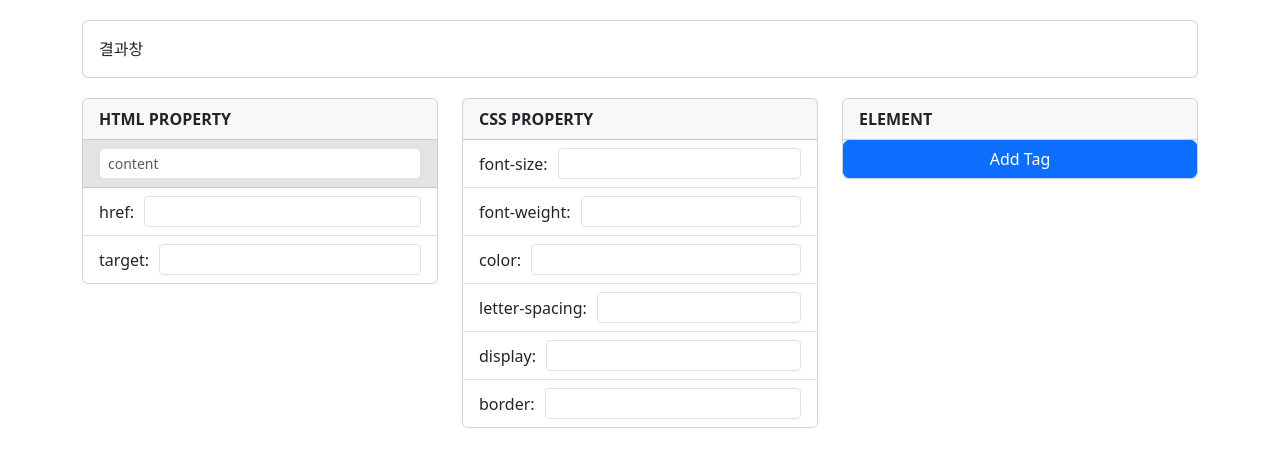
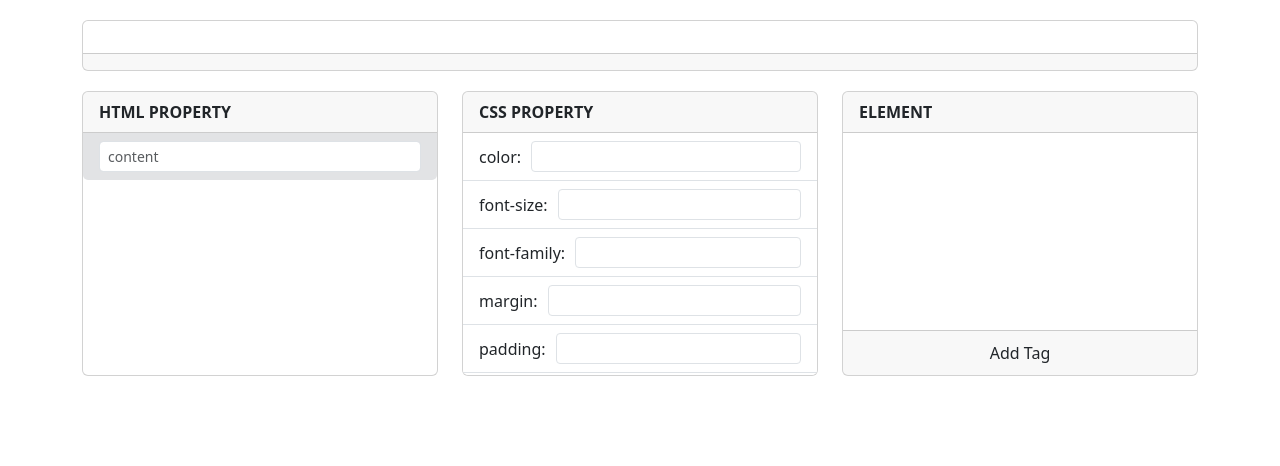
Before and after one commit to black-pepper/HTML-CSS-Study, a React (Create React App) app: page / in a window 1280 px wide. Shown: the top 466 px of the page. Built offline with nearby package versions, Linux system fonts and the light colour scheme.

Commit message:
Update CSS Propepry and Result Box

```diff
--- a/src/Main.js
+++ b/src/Main.js
@@ -44,9 +44,8 @@ const Main = () => {
 
   const updateCSSProperties = (index, newCssProperty) => {
     setTagData((prevTagData) => {
-      const updatedTagData = [...prevTagData];
-      // Ensure the index is valid
-      if (index >= 0 && index < updatedTagData.length) {
+      if (index >= 0 && index < prevTagData.length) {
+        const updatedTagData = [...prevTagData];
         updatedTagData[index] = {
           ...updatedTagData[index],
           cssProperty: {
@@ -54,8 +53,10 @@ const Main = () => {
             ...newCssProperty,
           },
         };
+        setTagData(updatedTagData);
+        setSelectedElement(updatedTagData[index]);
       }
-      return updatedTagData;
+      return prevTagData;
     });
   };
   const addTagData = (tagType) => {
@@ -68,7 +69,9 @@ const Main = () => {
 
   return (
     <div className="container">
-      <ResultBox />
+      <ResultBox
+        tagData={tagData}
+      />
       <div className="row">
         <div className="col">
           <HTMLPropertyList
@@ -78,7 +81,7 @@ const Main = () => {
         </div>
         <div className="col">
           <CSSPropertyList
-            tagData={tagData}
+            selectedElement={selectedElement}
             updateCSSProperties={updateCSSProperties}
             selectedIndex={selectedIndex} />
         </div>
--- a/src/components/CSSPropertyList.js
+++ b/src/components/CSSPropertyList.js
@@ -1,20 +1,30 @@
 import React, { useState } from 'react';
 import 'bootstrap/dist/css/bootstrap.min.css';
 
-const CSSPropertyList = ({ tagData, updateCSSProperties }) => {
+const CSSPropertyList = ({ selectedElement, updateCSSProperties, selectedIndex}) => {
+  const getData = (property) => {
+		if (selectedIndex == null) return null;
+		if (selectedElement == null) return null;
+    if (!("cssProperty" in selectedElement)) return null;
+    if (property in selectedElement.cssProperty) return selectedElement.cssProperty[property];
+		return null;
+	}
+
   return (
-    <div className="card">
+    <div className="card h-50">
       <div className="card-header">
         <b>CSS PROPERTY</b>
       </div>
-      <div className="list-group list-group-flush">
-        {propertys.map((property, index) => (
+      <div className="list-group list-group-flush overflow-auto">
+        {properties.map((property, index) => (
           <li className="list-group-item d-flex justify-content-between align-items-center" key={index} style={{ whiteSpace: 'nowrap' }}>
             {property}:
             <input
               className="form-control form-control-sm"
-              style={{ marginLeft: 10 }}>
-            </input>
+              style={{ marginLeft: 10 }}
+              onChange={(event) => updateCSSProperties(selectedIndex, { [property]: event.target.value })}
+							value={getData(property) || ''}
+            />
           </li>
         ))}
       </div>
@@ -23,4 +33,5 @@ const CSSPropertyList = ({ tagData, updateCSSProperties }) => {
 }
 export default CSSPropertyList;
 
-const propertys = ["font-size", "font-weight", "color", "letter-spacing", "display", "border"];
+const properties = ["color", "font-size", "font-family", "margin", "padding", "border", "background-color", "text-align", "display", "width", "height"]
+// const propertys = ["font-size", "font-weight", "color", "letter-spacing", "display", "border"];
--- a/src/components/ElementList.js
+++ b/src/components/ElementList.js
@@ -3,6 +3,7 @@ import 'bootstrap/dist/css/bootstrap.min.css';
 import 'bootstrap/dist/js/bootstrap.min.js';
 
 import SelectTagList from './SelectTagList';
+import { Block } from '@mui/icons-material';
 
 const ElementList = ({ tagData, AddTagData, removeTagData, selectedIndex, setSelectedIndex }) => {
 
@@ -15,11 +16,12 @@ const ElementList = ({ tagData, AddTagData, removeTagData, selectedIndex, setSel
   }
 
   return (
-    <div className="card">
+    <div className="card h-50">
       <div className="card-header">
         <b>ELEMENT</b>
       </div>
-      <div className="list-group list-group-flush">
+      <div className='card-body overflow-auto' style={{padding:0}}>
+      <div className="card-group list-group list-group-flush overflow-auto">
         {tagData.map((item, index) => (
           <button
             className={`list-group-item list-group-item-action d-flex justify-content-between align-items-center ${selectedIndex === index ? 'active' : ''}`}
@@ -31,18 +33,23 @@ const ElementList = ({ tagData, AddTagData, removeTagData, selectedIndex, setSel
               type="button"
               className="btn-close"
               aria-label="Close"
-              onClick={() => removeTagData(index)}>
+              onClick={() => removeTagData(index)}
+            >
             </button>
           </button>
         ))}
+      </div>
+      </div>
+      <div className="card-footer" style={{padding:0}}>
+          <button
+            className="list-group-item"
+            data-bs-toggle="modal"
+            data-bs-target="#addTag"
+            style={{ width: '100%', padding:10}}
+          >
+            Add Tag
+          </button>
 
-        <button
-          type="button"
-          className="btn btn-primary"
-          data-bs-toggle="modal"
-          data-bs-target="#addTag">
-          Add Tag
-        </button>
 
         <div className="modal fade"
           id="addTag"
--- a/src/components/HTMLPropertyList.js
+++ b/src/components/HTMLPropertyList.js
@@ -10,8 +10,16 @@ const HTMLPropertyList = ({ selectedElement, updateHTMLProperties, selectedIndex
 		return null;
 	}
 
+	const getpropertys = (selectedElement) => {
+    if (selectedElement == null) return [];
+		switch(selectedElement.tag) {
+			case 'a': return ["href", "target"];
+			default: return [];
+		  }
+	}
+
 	return (
-		<div className="card">
+		<div className="card h-50">
 			<div className="card-header" id={selectedIndex}>
 				<b>HTML PROPERTY</b>
 			</div>
@@ -24,7 +32,7 @@ const HTMLPropertyList = ({ selectedElement, updateHTMLProperties, selectedIndex
             value={getData("content") || ''}
           />
 				</li>
-				{propertys.map((property, index) => (
+				{getpropertys(selectedElement).map((property, index) => (
 					<li className="list-group-item d-flex justify-content-between align-items-center" key={index}>
 						{property}:
 						<input
--- a/src/components/ResultBox.js
+++ b/src/components/ResultBox.js
@@ -1,11 +1,43 @@
 import React, { useState } from 'react';
 import 'bootstrap/dist/css/bootstrap.min.css';
 
-const ResultBox = () => {
+const ResultBox = ({ tagData }) => {
+  const getResult = () => {
+    if (tagData == null) return null;
+
+    // 결과를 저장할 변수
+    let result = '';
+
+    // tagData를 순회하며 HTML 문자열 생성
+    tagData.forEach(({ tag, htmlProperty, cssProperty }) => {
+      // 각 태그와 속성에 맞게 HTML 코드 추가
+      result += `<${tag}`;
+      // HTML 속성 추가
+      Object.entries(htmlProperty).forEach(([key, value]) => {
+        if(key!="content") result += ` ${key}="${value}"`;
+      });
+      // CSS 속성 추가
+      if(!(Object.keys(cssProperty).length===0)) {
+        result += ` style="`;
+        Object.entries(cssProperty).forEach(([key, value]) => {
+          result += `${key}:${value};`;
+        });
+        result += `">${(htmlProperty.content)?htmlProperty.content:''}</${tag}>\n`; // 태그 닫기
+      } else {
+        result += `>${(htmlProperty.content)?htmlProperty.content:''}</${tag}>\n`; // 태그 닫기
+      }
+    });
+    return result;
+  };
+
   return (
     <div className="card" style={{ marginTop: 20, marginBottom: 20 }}>
-      <div className="card-body">결과창</div>
+      <div className="card-body" dangerouslySetInnerHTML={{ __html: getResult() }} />
+      <div class="card-footer text-body-secondary">
+        {getResult()}
+      </div>
     </div>
-  )
-}
+  );
+};
+
 export default ResultBox;
```
